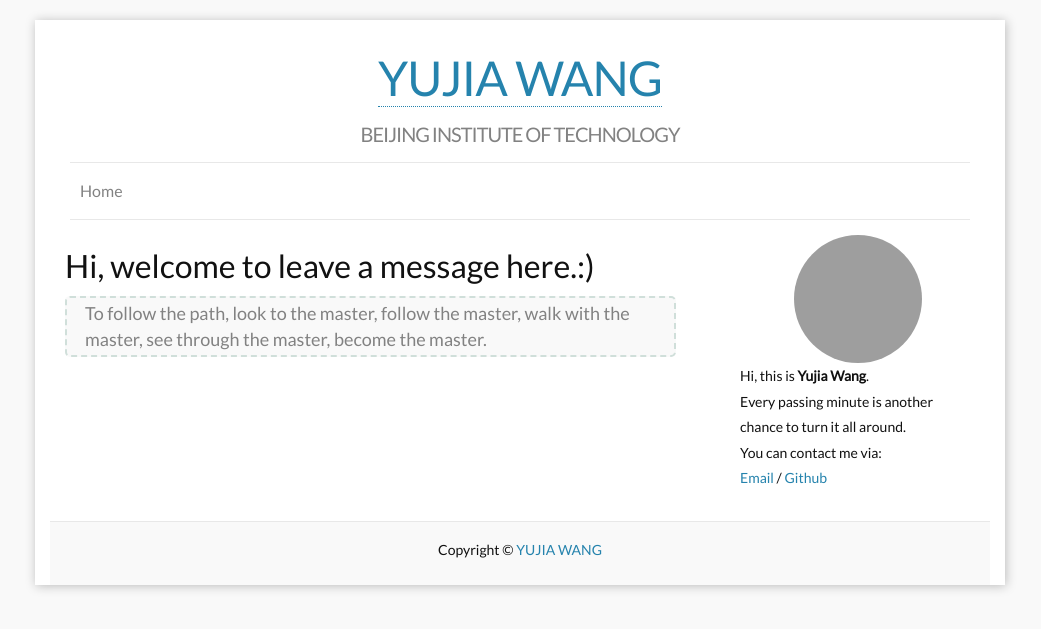
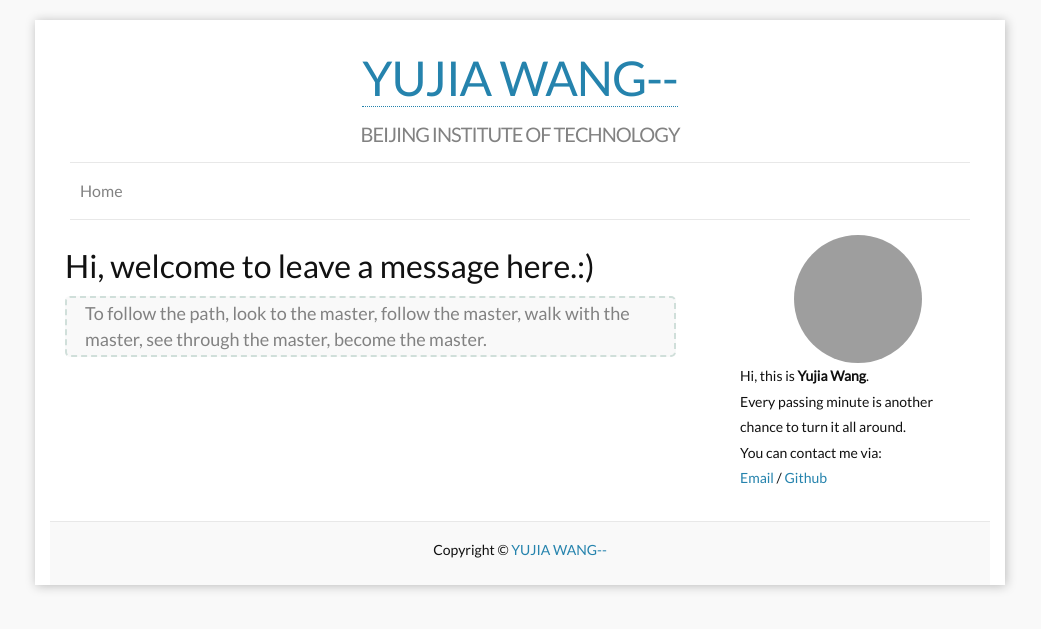
Before and after one commit to bitwangyujia/research, a Jekyll site: the page built from f_guestbook.md, in a window 1280 px wide. Shown: the top 629 px of the page, without its empty margins (120-1161 px from the left). Built offline with Jekyll 4.4.1, drawn with Linux system fonts in a browser that asks for light colours; grey boxes are pictures that could not be loaded.

```diff
--- a/_config.yml
+++ b/_config.yml
@@ -1,5 +1,5 @@
 ### Site info:
-title: YUJIA WANG
+title: YUJIA WANG--
 tagline: BEIJING INSTITUTE OF TECHNOLOGY
 author: Yujia Wang
 email: wangyujia@bit.edu.cn
```
